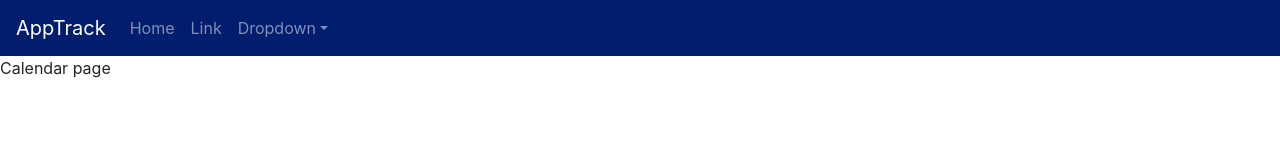
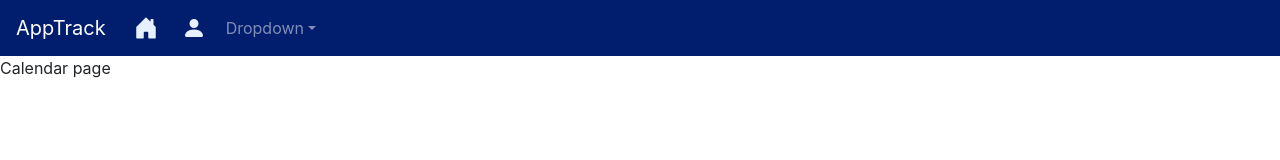
Before and after one commit to akhorana14/AppTrack, a React (Create React App) app in the folder frontend/: page /calendar in a window 1280 px wide. Shown: the top 160 px of the page. Built offline with nearby package versions, Linux system fonts and the light colour scheme.

Commit message:
added bootstrap icons to navbar

```diff
--- a/frontend/src/components/Navbar/Navbar.css
+++ b/frontend/src/components/Navbar/Navbar.css
@@ -1,3 +1,19 @@
 .navbar {
     background-color:  var(--apptrack-primary);
 }
+
+.home {
+    color: var(--apptrack-light);
+    align-self: center;
+    font-size: 1.5rem;
+    margin-left: 0.5em;
+    margin-right: 0.5em;
+}
+
+.profile {
+    color: var(--apptrack-light);
+    align-self: center;
+    font-size: 1.5rem;
+    margin-left: 0.5em;
+    margin-right: 0.5em;
+}
--- a/frontend/src/components/Navbar/Navbar.jsx
+++ b/frontend/src/components/Navbar/Navbar.jsx
@@ -1,6 +1,7 @@
 import Nav from 'react-bootstrap/Nav';
 import Navbar from 'react-bootstrap/Navbar';
 import NavDropdown from 'react-bootstrap/NavDropdown';
+import * as Icon from 'react-bootstrap-icons';
 
 import './Navbar.css';
 
@@ -11,8 +12,8 @@ function getNavbar() {
           <Navbar.Toggle aria-controls="basic-navbar-nav" />
           <Navbar.Collapse id="basic-navbar-nav">
             <Nav className="me-auto">
-              <Nav.Link href="#home">Home</Nav.Link>
-              <Nav.Link href="#link">Link</Nav.Link>
+              <Icon.HouseDoorFill href="#home" class="home" />
+              <Icon.PersonFill href="#profile" class="profile" />
               <NavDropdown title="Dropdown" id="basic-nav-dropdown">
                 <NavDropdown.Item href="#action/3.1">Action</NavDropdown.Item>
                 <NavDropdown.Item href="#action/3.2">
```
Also changed, not shown: 2 other files (tests, documents, lock files or other folders).
